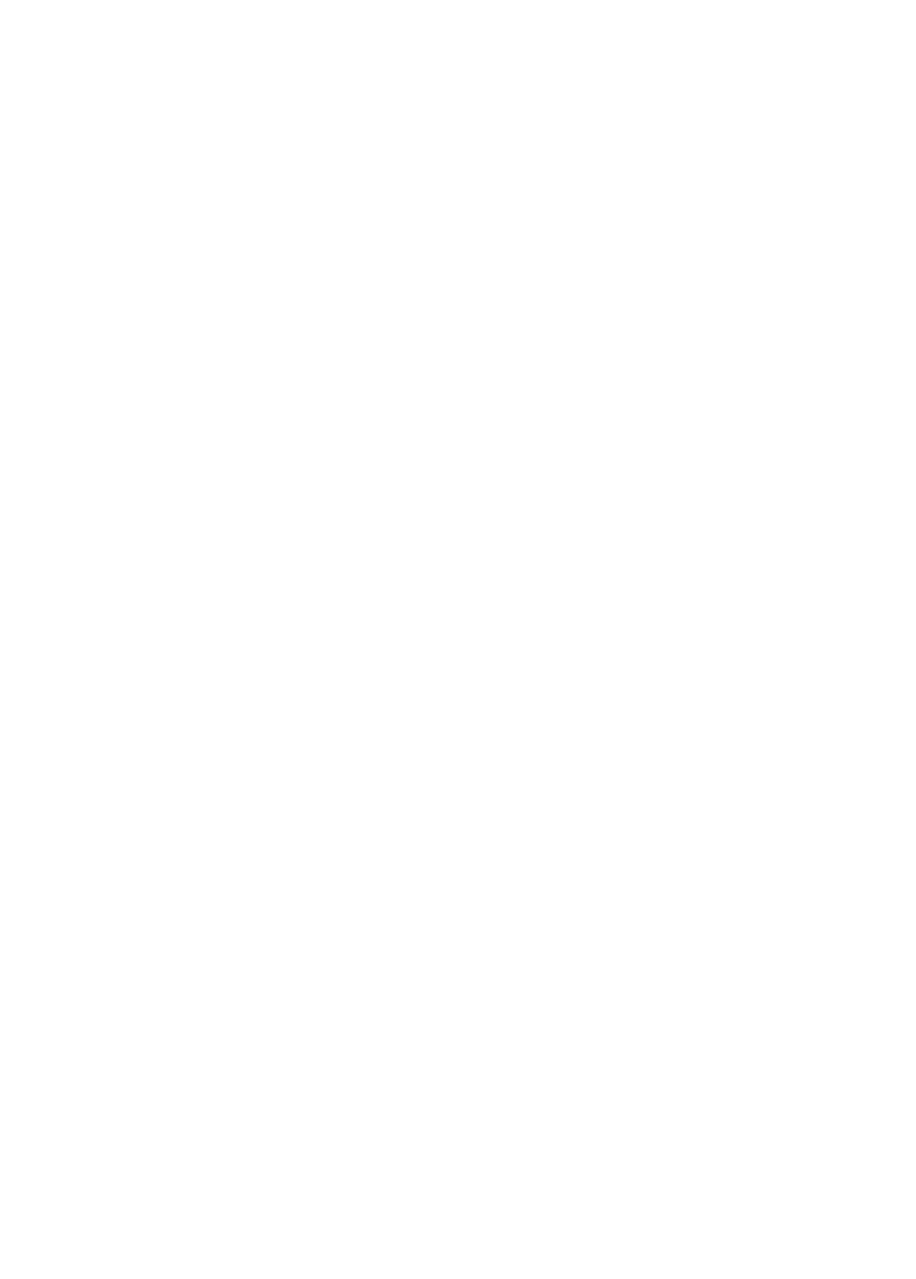
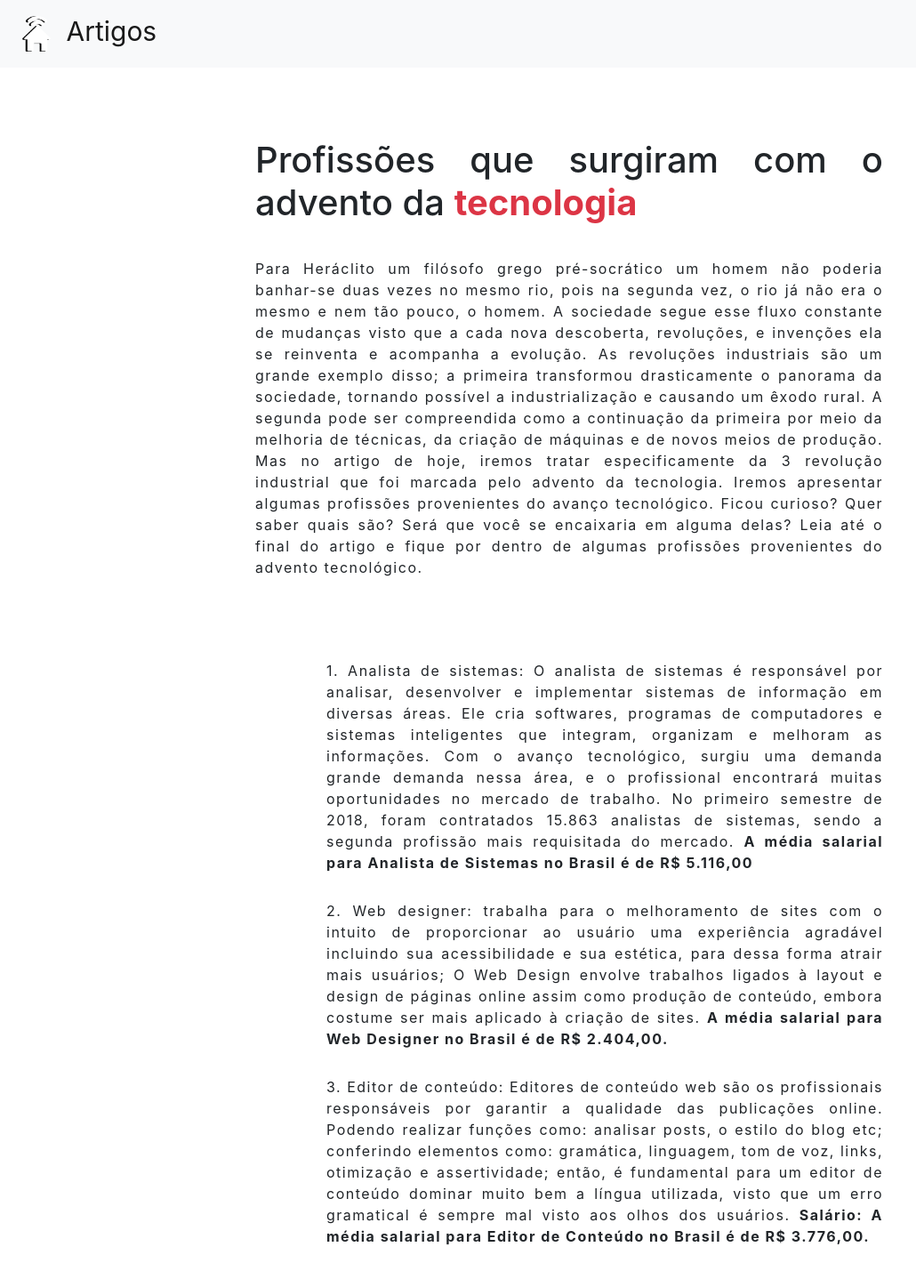
Before and after one commit to gabrielmenezes30/laneducation, a plain HTML site: page artigos/artigos-feitos/computacao-quantica.html in a window 1280 px wide. Shown: the whole page at 89% size, without its empty margins (0-1030 px from the left). Before the commit the page ends 800 px from the top, so only its background shows below. Drawn offline with nearby package versions, Linux system fonts and the light colour scheme; files that its build step writes are made by us from their sources.

Commit message:
mudanças

```diff
--- a/artigos/artigos-feitos/computacao-quantica.html
+++ b/artigos/artigos-feitos/computacao-quantica.html
@@ -1,5 +1,6 @@
 <!DOCTYPE html>
 <html lang="pt-br">
+
 <head>
     <meta charset="UTF-8">
     <meta http-equiv="X-UA-Compatible" content="IE=edge">
@@ -11,19 +12,101 @@
     <link href="https://fonts.googleapis.com/css2?family=Josefin+Sans:wght@600&display=swap" rel="stylesheet">
 
     <!-- CSS bootstrap -->
-    <link rel="stylesheet" href="https://stackpath.bootstrapcdn.com/bootstrap/4.1.3/css/bootstrap.min.css" integrity="sha384-MCw98/SFnGE8fJT3GXwEOngsV7Zt27NXFoaoApmYm81iuXoPkFOJwJ8ERdknLPMO" crossorigin="anonymous">
+    <link rel="stylesheet" href="https://stackpath.bootstrapcdn.com/bootstrap/4.1.3/css/bootstrap.min.css"
+        integrity="sha384-MCw98/SFnGE8fJT3GXwEOngsV7Zt27NXFoaoApmYm81iuXoPkFOJwJ8ERdknLPMO" crossorigin="anonymous">
+
+        <link rel="stylesheet" href="../../css/style.css">
 
     <!--Link Artigos CSS-->
-    <link rel="stylesheet" href="css/artigos.css">
+    <style>
+        .navbar a{
+            font-size: 30px;
+        }
+        body {
+            position: relative;
+        }
+
+        .container {
+            width: 70%;
+        }
+
+        .teste {
+            margin: 5rem;
+            display: flex;
+            align-items: center;
+            justify-content: center;
+            height: 100%;
+            flex-direction: column;
+        }
+
+        p,
+        ol {
+            letter-spacing: 1.5px;
+            margin-top: 30px;
+        }
+    </style>
 
     <title>Computacão Quântica</title>
 </head>
-<body data-spy="scroll" data-target="#navbar-exemplo">
+
+<body>
+    <nav class="navbar navbar-light bg-light">
+        <a class="navbar-brand" href="../../index.html">
+          <img src="../../imagens/logo.png" width="50" height="50" class="d-inline-block align-top" alt="">
+          Artigos
+        </a>
+      </nav>
+
     <main>
 
+        <div class="container">
+            <div class="teste">
+                <h1 class="text-justify">Profissões que surgiram com o advento da <strong class="text-danger">
+                        tecnologia</strong> </h1>
 
+                <p class="text-justify">Para Heráclito um filósofo grego pré-socrático um homem não poderia banhar-se
+                    duas vezes no mesmo rio, pois na segunda vez, o rio já não era o mesmo e nem tão pouco, o homem. A
+                    sociedade segue esse fluxo constante de mudanças visto que a cada nova descoberta, revoluções, e
+                    invenções ela se reinventa e acompanha a evolução. As revoluções industriais são um grande exemplo
+                    disso; a primeira transformou drasticamente o panorama da sociedade, tornando possível a
+                    industrialização e causando um êxodo rural. A segunda pode ser compreendida como a continuação da
+                    primeira por meio da melhoria de técnicas, da criação de máquinas e de novos meios de produção. Mas
+                    no artigo de hoje, iremos tratar especificamente da 3 revolução industrial que foi marcada pelo
+                    advento da tecnologia. Iremos apresentar algumas profissões provenientes do avanço tecnológico.
+                    Ficou curioso? Quer saber quais são? Será que você se encaixaria em alguma delas? Leia até o final
+                    do artigo e fique por dentro de algumas profissões provenientes do advento tecnológico.</p>
+                <p>
+                    <ul>
+                        <ol class="text-justify">1. Analista de sistemas: O analista de sistemas é responsável por
+                            analisar, desenvolver e implementar sistemas de informação em diversas áreas. Ele cria
+                            softwares, programas de computadores e sistemas inteligentes que integram, organizam e
+                            melhoram as informações. Com o avanço tecnológico, surgiu uma demanda grande demanda nessa
+                            área, e o profissional encontrará muitas oportunidades no mercado de trabalho. No primeiro
+                            semestre de 2018, foram contratados 15.863 analistas de sistemas, sendo a segunda profissão
+                            mais requisitada do mercado.
+                            <strong>A média salarial para Analista de Sistemas no Brasil é de R$ 5.116,00</strong>
+                        </ol>
+                        <ol class="text-justify">2. Web designer: trabalha para o melhoramento de sites com o intuito de
+                            proporcionar ao usuário uma experiência agradável incluindo sua acessibilidade e sua
+                            estética, para dessa forma atrair mais usuários; O Web Design envolve trabalhos ligados à
+                            layout e design de páginas online assim como produção de conteúdo, embora costume ser mais
+                            aplicado à criação de sites.
+                            <strong>A média salarial para Web Designer no Brasil é de R$ 2.404,00.</strong>
+                        </ol>
+                        <ol class="text-justify">3. Editor de conteúdo: Editores de conteúdo web são os profissionais
+                            responsáveis por garantir a qualidade das publicações online. Podendo realizar funções como:
+                            analisar posts, o estilo do blog etc; conferindo elementos como: gramática, linguagem, tom
+                            de voz, links, otimização e assertividade; então, é fundamental para um editor de conteúdo
+                            dominar muito bem a língua utilizada, visto que um erro gramatical é sempre mal visto aos
+                            olhos dos usuários.
+                            <strong>Salário: A média salarial para Editor de Conteúdo no Brasil é de R$
+                                3.776,00.</strong>
+                        </ol>
+                    </ul>
+                </p>
 
-
+            </div>
+        </div>
 
 
 
@@ -34,8 +117,15 @@
 
     <script src="main.js" type="JavaScript"></script>
 
-<script src="https://code.jquery.com/jquery-3.3.1.slim.min.js" integrity="sha384-q8i/X+965DzO0rT7abK41JStQIAqVgRVzpbzo5smXKp4YfRvH+8abtTE1Pi6jizo" crossorigin="anonymous"></script>
-<script src="https://cdnjs.cloudflare.com/ajax/libs/popper.js/1.14.3/umd/popper.min.js" integrity="sha384-ZMP7rVo3mIykV+2+9J3UJ46jBk0WLaUAdn689aCwoqbBJiSnjAK/l8WvCWPIPm49" crossorigin="anonymous"></script>
-<script src="https://stackpath.bootstrapcdn.com/bootstrap/4.1.3/js/bootstrap.min.js" integrity="sha384-ChfqqxuZUCnJSK3+MXmPNIyE6ZbWh2IMqE241rYiqJxyMiZ6OW/JmZQ5stwEULTy" crossorigin="anonymous"></script>
+    <script src="https://code.jquery.com/jquery-3.3.1.slim.min.js"
+        integrity="sha384-q8i/X+965DzO0rT7abK41JStQIAqVgRVzpbzo5smXKp4YfRvH+8abtTE1Pi6jizo" crossorigin="anonymous">
+    </script>
+    <script src="https://cdnjs.cloudflare.com/ajax/libs/popper.js/1.14.3/umd/popper.min.js"
+        integrity="sha384-ZMP7rVo3mIykV+2+9J3UJ46jBk0WLaUAdn689aCwoqbBJiSnjAK/l8WvCWPIPm49" crossorigin="anonymous">
+    </script>
+    <script src="https://stackpath.bootstrapcdn.com/bootstrap/4.1.3/js/bootstrap.min.js"
+        integrity="sha384-ChfqqxuZUCnJSK3+MXmPNIyE6ZbWh2IMqE241rYiqJxyMiZ6OW/JmZQ5stwEULTy" crossorigin="anonymous">
+    </script>
 </body>
+
 </html>
```
Also changed, not shown: artigos/artigos-feitos/ataquesVirus.html (added, +123 -0 lines), artigos/artigosmain.html (+24 -7 lines). Lines whose indentation alone changed are shown as unchanged.
